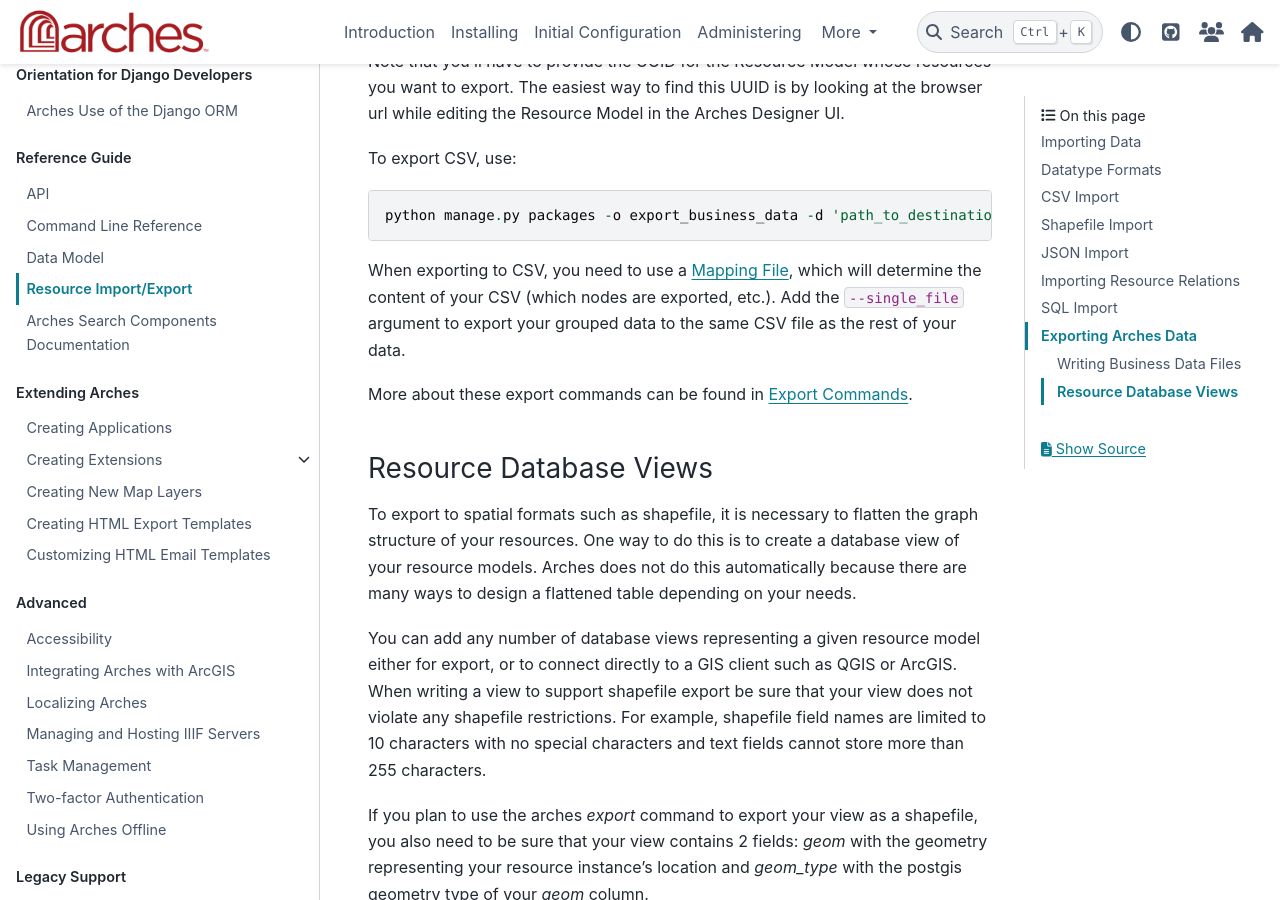
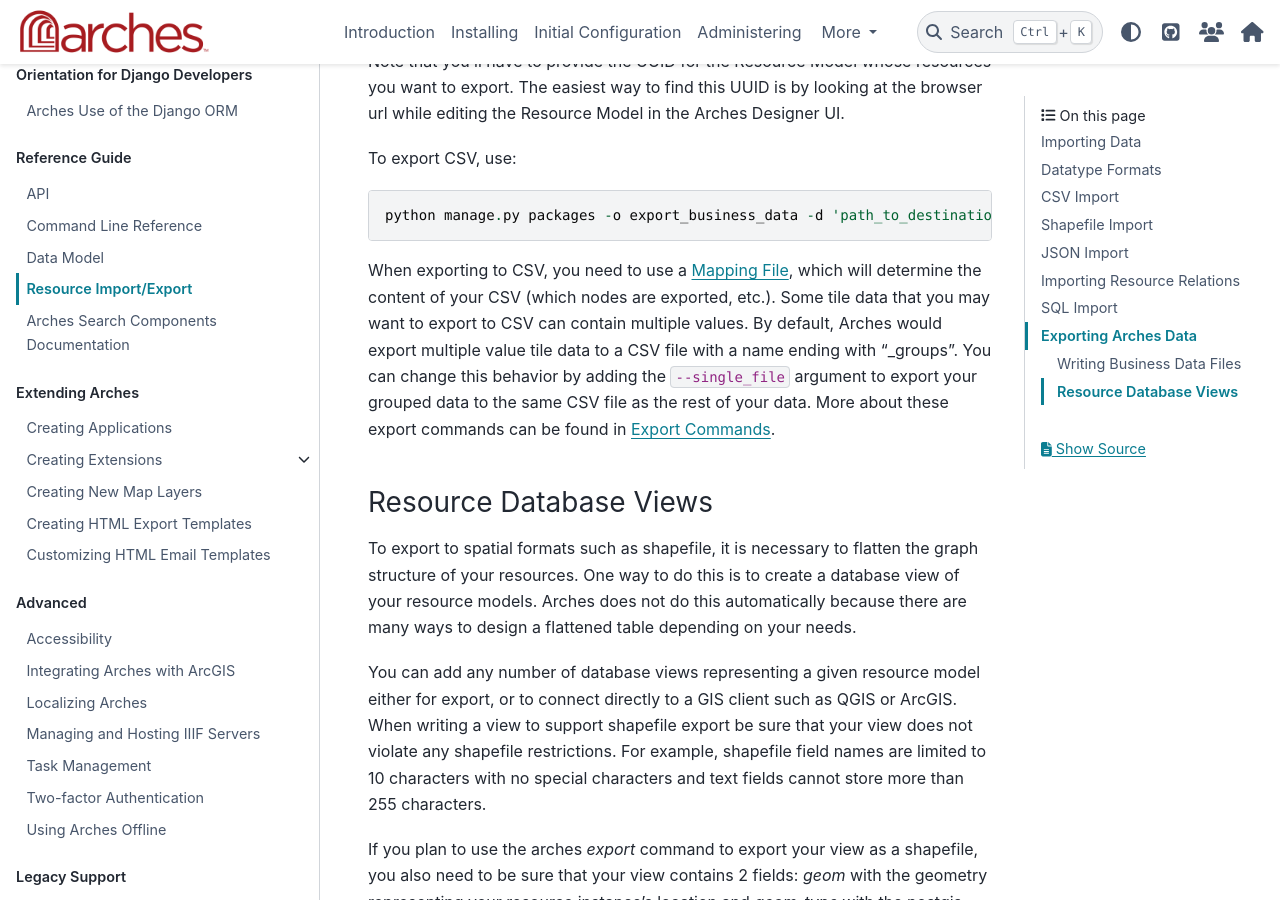
Before and after one commit to archesproject/arches-docs, a Sphinx documentation site: the page built from docs/developing/reference/import-export.rst, in a window 1280 px wide and 900 px high, scrolled down 27506 px. Built offline with Sphinx 7.4.7 and the PyData theme 0.15.4, drawn with Linux system fonts in a browser that asks for light colours.

Commit message:
Added argument explanation
Address issue: https://github.com/archesproject/arches-docs/issues/467

```diff
--- a/docs/developing/reference/import-export.rst
+++ b/docs/developing/reference/import-export.rst
@@ -1014,9 +1014,9 @@
 
     python manage.py packages -o export_business_data -d 'path_to_destination_directory' -f 'csv' -c 'path_to_mapping_file' -g 'resource_model_uuid'
 
-When exporting to CSV, you need to use a :ref:`Mapping File`, which will determine the content of your CSV (which nodes are exported, etc.). Add the ``--single_file`` argument to export your grouped data to the same CSV file as the rest of your data.
-
-More about these export commands can be found in :ref:`Export Commands`.
+When exporting to CSV, you need to use a :ref:`Mapping File`, which will determine the content of your CSV (which nodes are exported, etc.).
+Some tile data that you may want to export to CSV can contain multiple values. By default, Arches would export multiple value tile data to a CSV file with a name ending with "_groups".
+You can change this behavior by adding the ``--single_file`` argument to export your grouped data to the same CSV file as the rest of your data. More about these export commands can be found in :ref:`Export Commands`.
 
 Resource Database Views
 -----------------------
```
